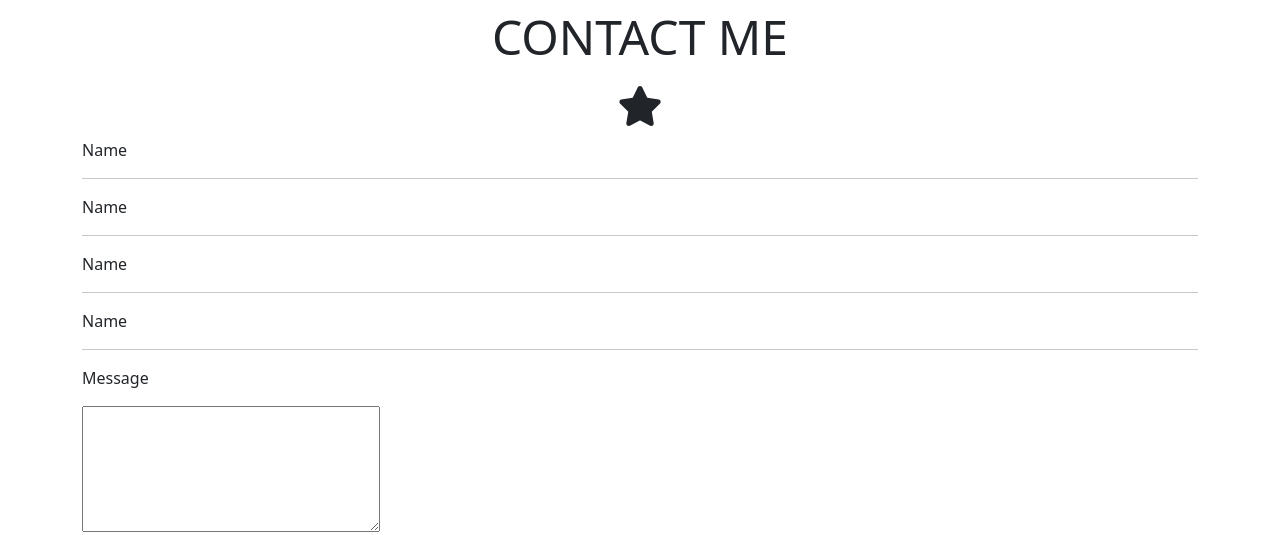
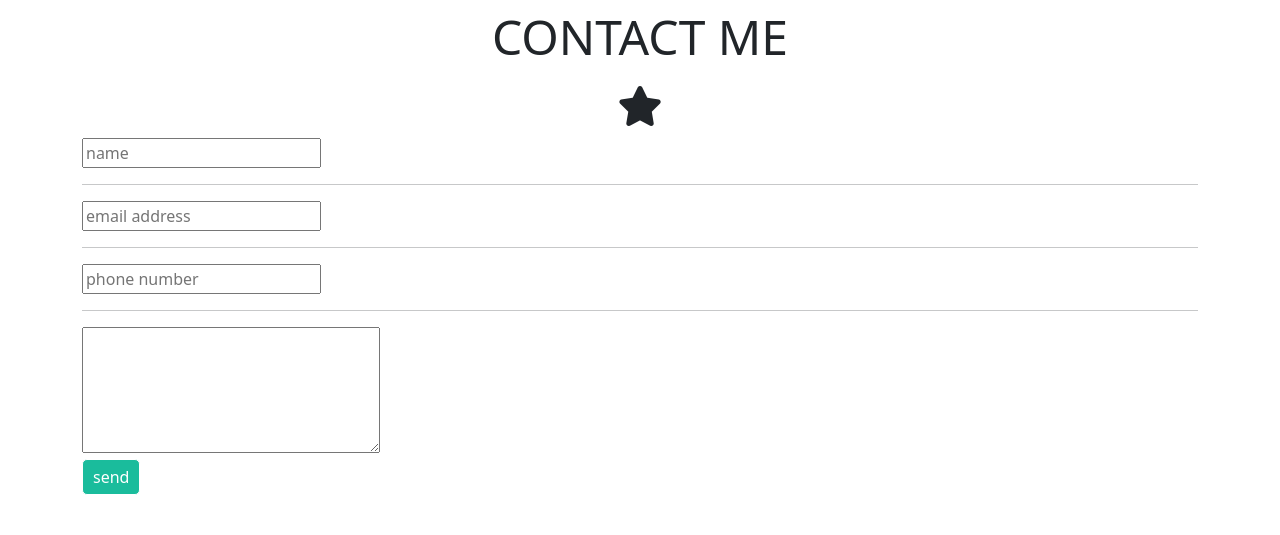
Before and after one commit to GretaFormica/html-css-bootstrap-freelancer, a plain HTML site: page index.html in a window 1280 px wide. Shown: the part 2160-2695 px from the top of the page. Drawn offline with nearby package versions, Linux system fonts and the light colour scheme.

Commit message:
add inputs

```diff
--- a/index.html
+++ b/index.html
@@ -125,25 +125,24 @@
 				<i class="fa-solid fa-star"></i>
 			</h1>
 
-			<P>Name</P>
+			<form action="">
+
+				<input type="text" placeholder="name">
 				<hr>
 
-			<P>Name</P>
+				<input type="email" placeholder="email address">
 				<hr>
 
-			<P>Name</P>
+				<input type="number" placeholder="phone number">
 				<hr>
 
-			<P>Name</P>
-			<hr>
-
-			<p>Message</p>
 				<textarea name="#" id="#" cols="30" rows="5">
 
 				</textarea>
 				<br>
 
 				<button class="send">send</button>
+			</form>
 		</div>
 
 	</main>
```
Lines whose indentation alone changed are shown as unchanged.
